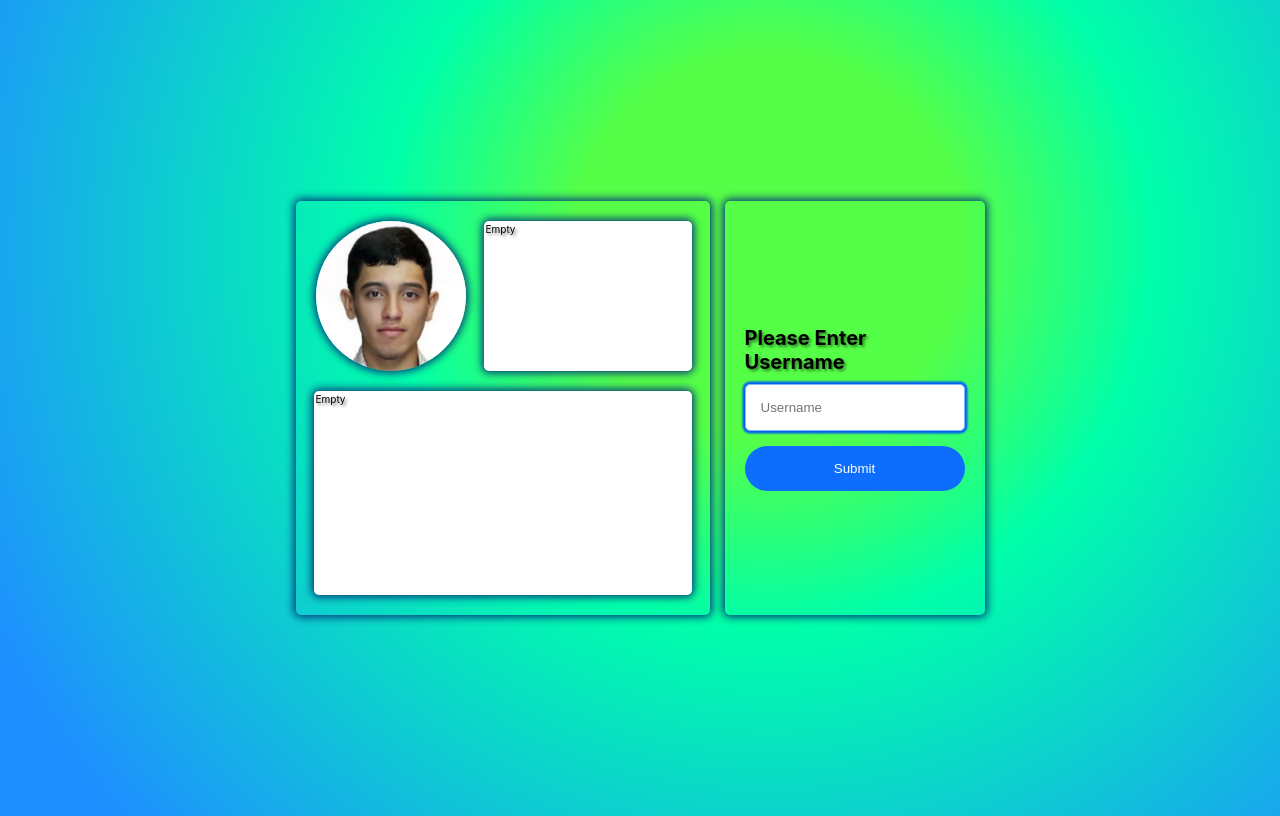
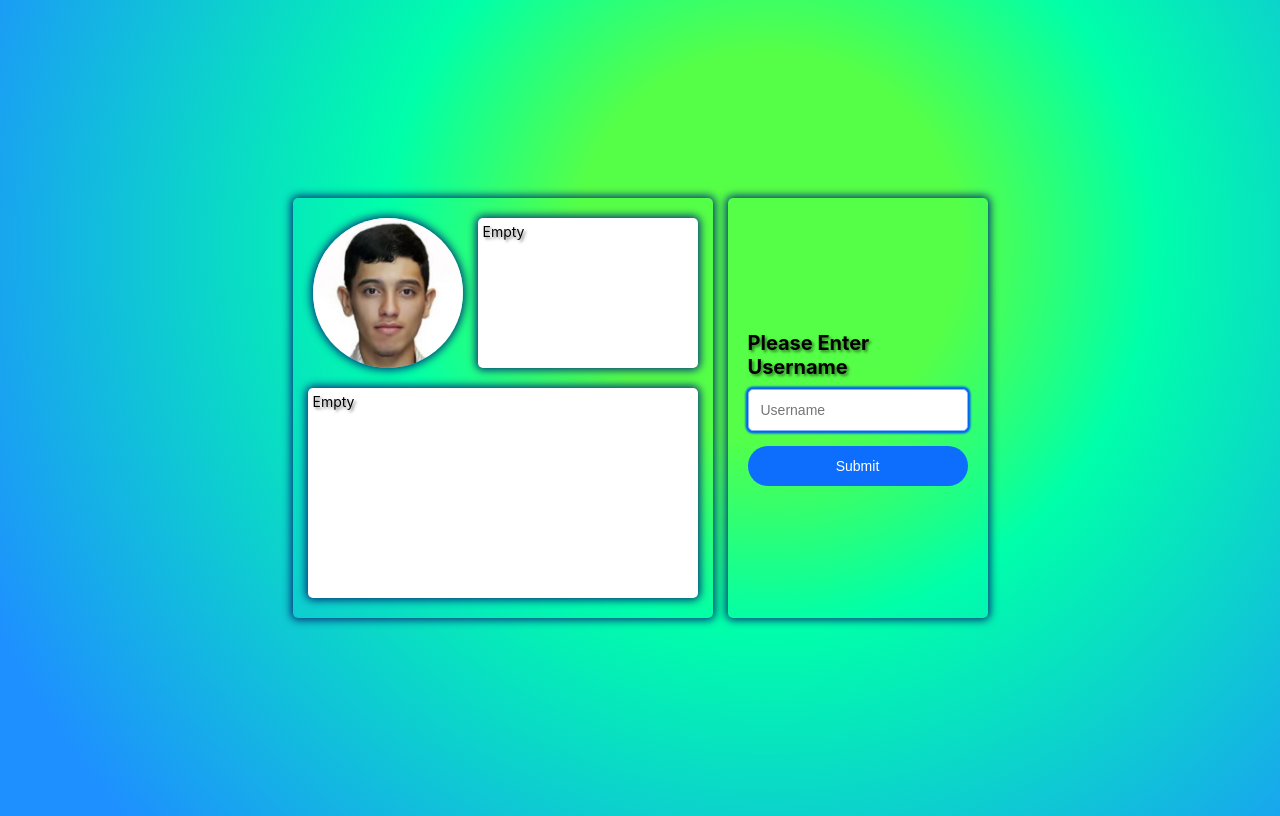
Before and after one commit to mohammadmahdi255/My-Github, a plain HTML site: page HTML/index.html in a window 1280 px wide. Drawn offline with Linux system fonts and the light colour scheme.

Commit message:
username text field and button padding update

```diff
--- a/Css/style.css
+++ b/Css/style.css
@@ -85,19 +85,21 @@ body {
 /* css for information panel */
 #info {
     grid-area: person-info;
-    padding: 0.2rem;
+    padding: 0.5rem;
     width: 100%;
     min-width: 200px;
     background-color: white;
+    font-size: 1.4rem;
 }
 
 /* css for bio panel */
 #bio {
     grid-area: describe;
-    padding: 0.2rem;
+    padding: 0.5rem;
     width: 100%;
     min-height: 200px;
     background-color: white;
+    font-size: 1.4rem;
 }
 
 /* transition for slow change in hover color around username text field */
@@ -105,6 +107,7 @@ body {
     border: 1px solid #ced4da;
     outline: 0;
     transition: border 0.15s, box-shadow 0.15s;
+    font-size: 1.4rem;
 }
 
 /* hover css */
@@ -119,7 +122,7 @@ body {
     width: 100%;
     border-radius: 0.5rem;
     box-sizing: border-box;
-    padding: 1.5rem;
+    padding: 1.2rem;
 }
 
 /* css for button background color and round corner */
@@ -130,6 +133,7 @@ body {
     border: 0;
     border-radius: 3rem;
     outline: 0;
+    font-size: 1.4rem;
 }
 
 .btn:hover {
```
Also changed, not shown: 1 other file.
